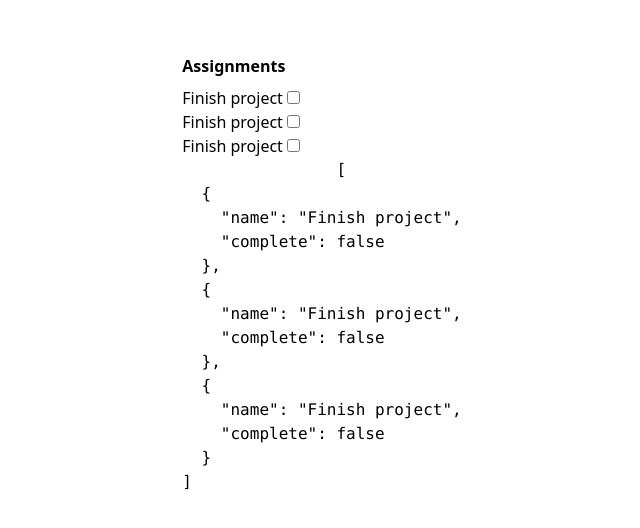
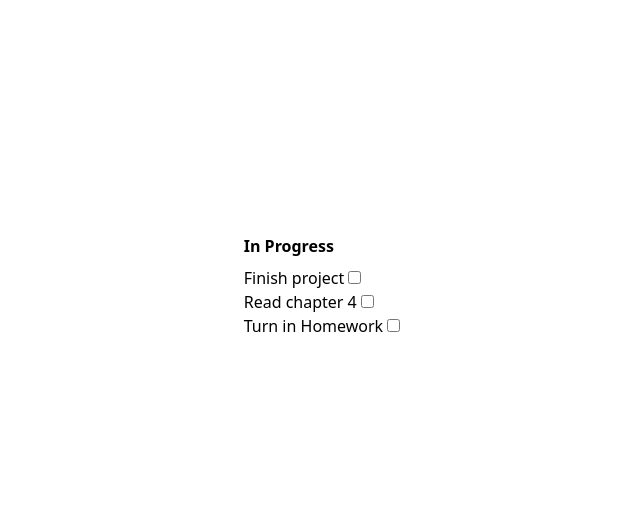
Before and after one commit to Z-kamili/vue-3, a plain HTML site: page index.html in a window 1280 px wide. Shown: the part 114-642 px from the top of the page, without its empty margins (318-958 px from the left). Drawn offline with nearby package versions, Linux system fonts and the light colour scheme.

Commit message:
more code

```diff
--- a/index.html
+++ b/index.html
@@ -12,21 +12,22 @@
 
      <div id="app">
         <section>
-            <h2 class="font-bold mb-2">Assignments</h2>
+
+            <h2 class="font-bold mb-2">In Progress</h2>
 
             <ul>
-                 <li v-for="assignment in assignments">
+                 <li v-for="assignment in assignments.filter(a => !a.complete)" :key="assignment.id">
                     <label>
                         {{assignment.name}}
+
                         <input type="checkbox" v-model="assignment.complete">
                     </label>
-
                  </li>
             </ul>
 
-            <pre>
+            <!-- <pre>
                 {{assignments}}
-            </pre>
+            </pre> -->
 
         </section>
      </div>
@@ -52,13 +53,14 @@
             data() {
                 return {
                     assignments : [
-                        {name:'Finish project',complete:false},
-                        {name:'Finish project',complete:false},
-                        {name:'Finish project',complete:false},
+                        {name:'Finish project',complete:false,id:1},
+                        {name:'Read chapter 4',complete:false,id:2},
+                        {name:'Turn in Homework',complete:false,id:3},
                     ]
                 }
             }
         }
+
        Vue.createApp(app).mount('#app');
     </script>
 </body>
```
